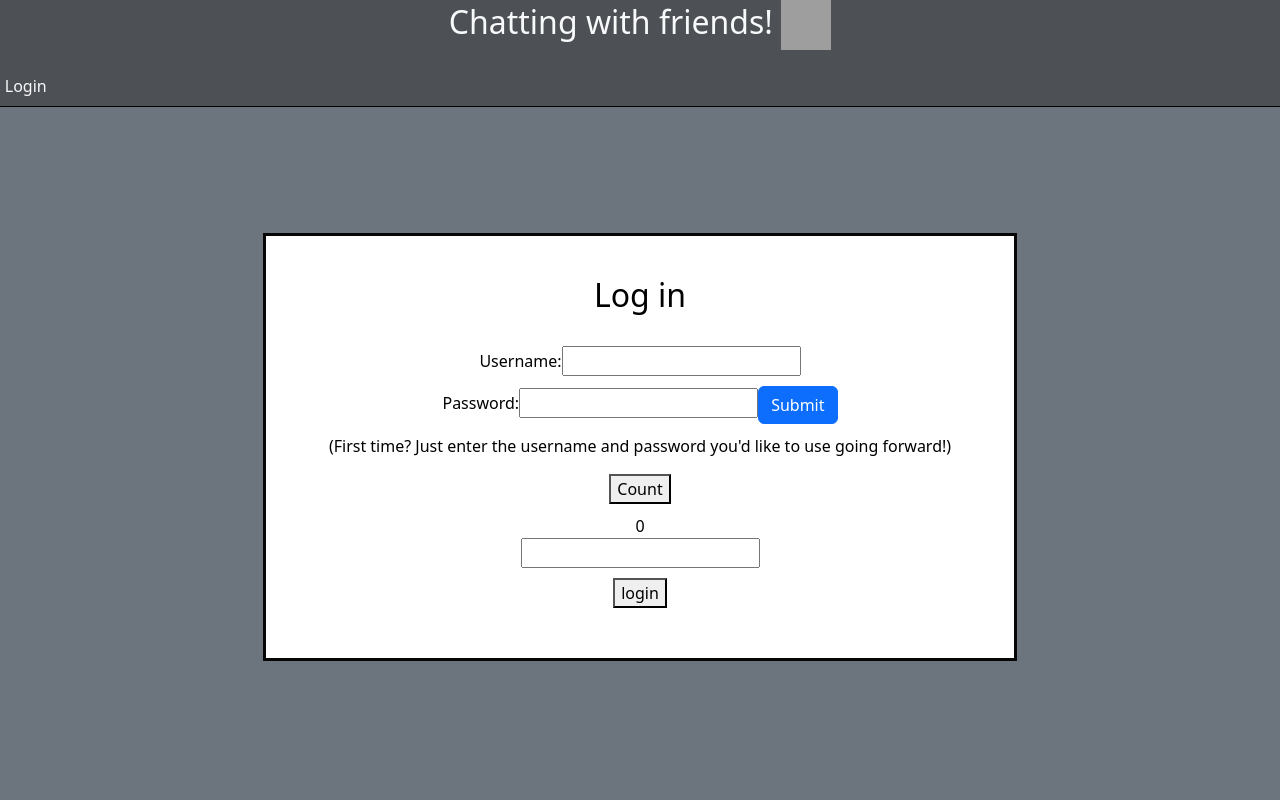
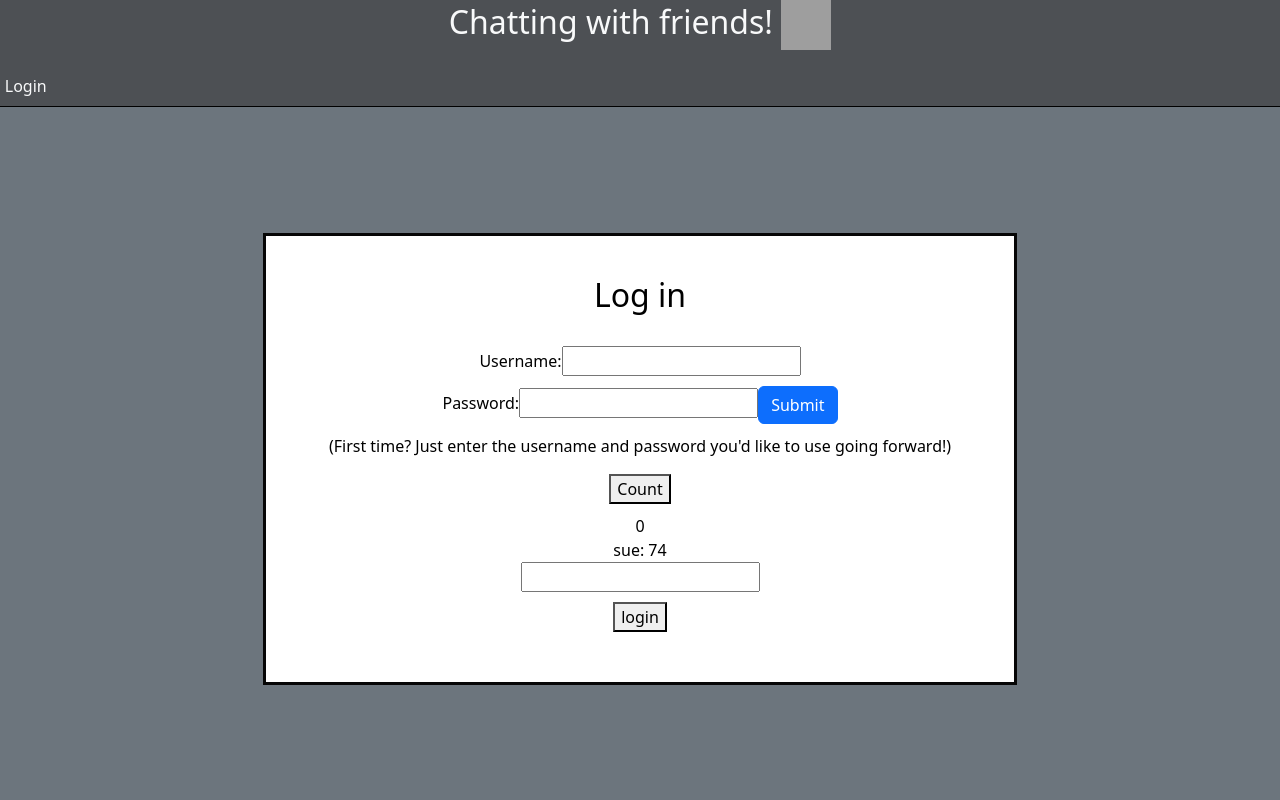
Before and after one commit to caleb-hibbert/Startup, a React (Vite) app: page / in a window 1280 px wide. Shown: the top 800 px of the page. Built offline with nearby package versions, Linux system fonts and the light colour scheme; grey boxes are pictures that could not be loaded.

Commit message:
Figuring out setinterval

```diff
--- a/src/login/login.jsx
+++ b/src/login/login.jsx
@@ -10,9 +10,20 @@ export function Login({setUser}) {
     setCount(count + 1);
     localStorage.setItem('count', count+1);
   }
+
+  React.useEffect(() =>{
+    setInterval(() => {
+      const names = ["bob", "sue", "tia"];
+      const randomName = names[Math.floor(Math.random() * names.length)];
+      const randomCount = Math.floor(Math.random() * 100) + 1;
+      const newMsg = `${randomName}: ${randomCount}`;
+      setMsg(newMsg);
+
+    }, 4000);
+  })
+
   const [text, setText] = React.useState("");
   function loginUser(){
-    // console.log("login"+ text);
     localStorage.setItem("user", text);
     setUser(text);
     navigate ("/chat");
@@ -43,6 +54,7 @@ export function Login({setUser}) {
             </form>
             <button onClick={countClick}>Count</button>
             <div>{count}</div>
+            <div>{msg}</div>
 
 
             <div>
```
